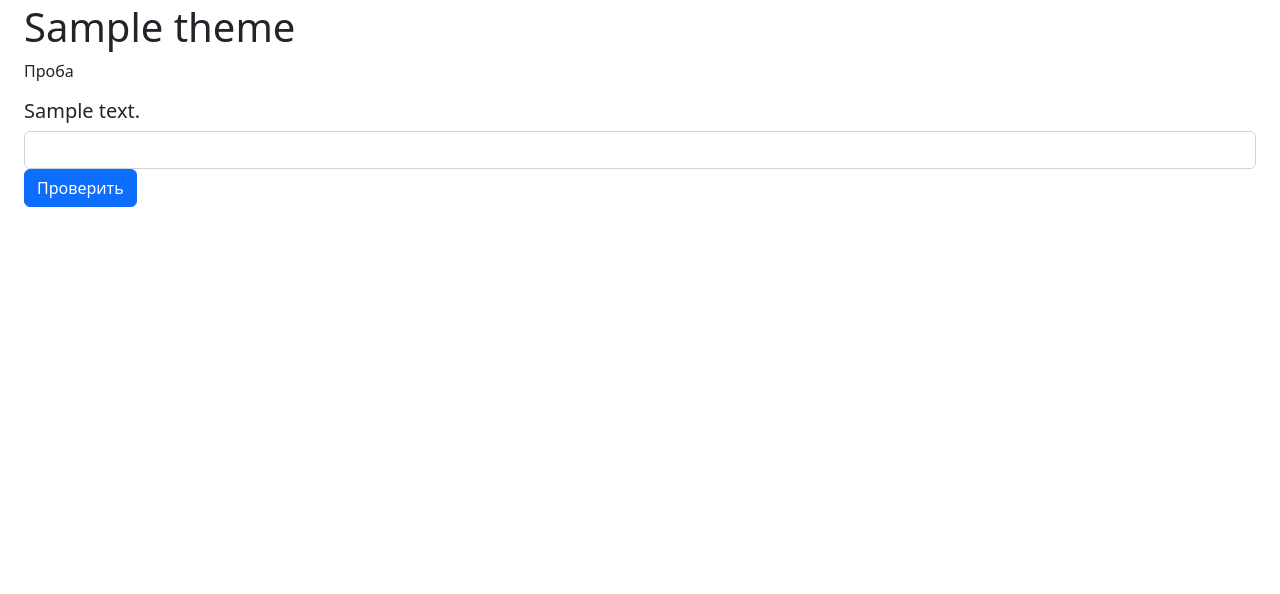
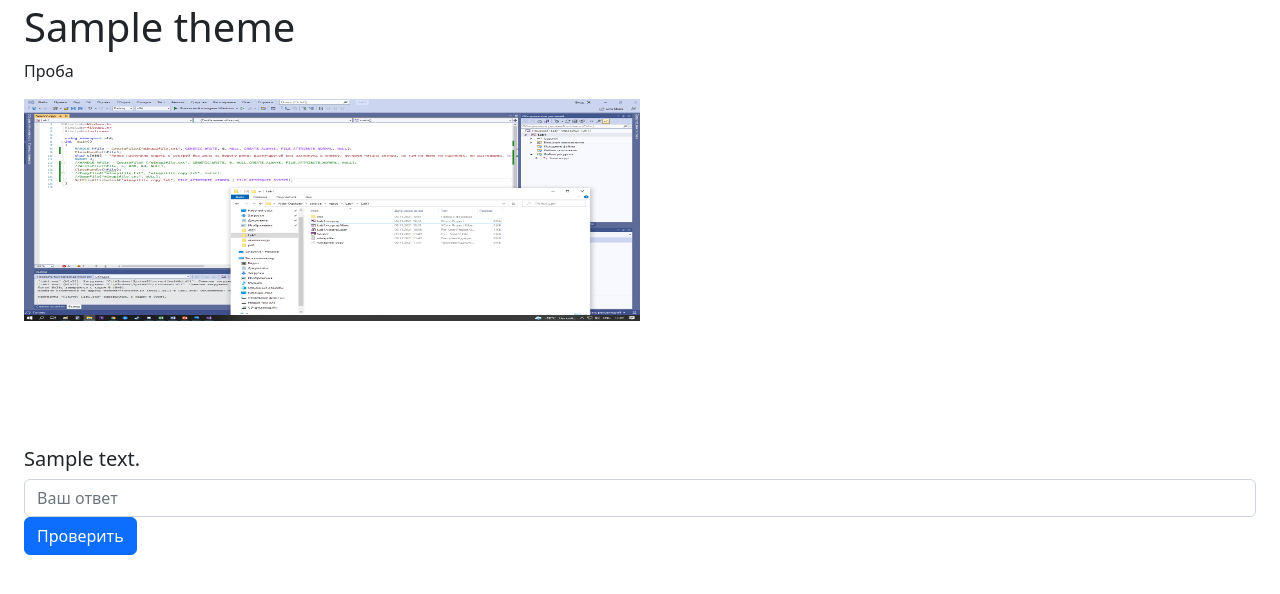
Before and after one commit to aikuona123/school, a Flask app: template ebook/templates/intro.html in a window 1280 px wide. Shown: the part 53-647 px from the top of the page. Run offline with Flask 3, Linux system fonts and the light colour scheme; the template is opened without the code that fills it: values that come from a table or form of the project are taken from there, others are empty; tables that the repository leaves empty hold one stand-in row (values such as "Sample post").

Commit message:
some fixes and added static

```diff
--- a/ebook/templates/intro.html
+++ b/ebook/templates/intro.html
@@ -13,6 +13,7 @@
 		<div class="col">
 			<h1>{{ theme.name }}</h1>
 			<p>Проба</p>
+			<img src="{{ url_for('static', filename='lab1.png') }}" width="50%" height="50%">
 		</div>
 	</div>
 	<form method="POST">
@@ -27,7 +28,9 @@
 			</div>
 			{% endfor %}
 			{% else %}
-			<input type="text" class="form-control" name="" value="">
+			{% for answer in question.answers %}
+			<input type="text" id="answer_{{answer.id}}" class="form-control" name="{{question.id}}" value="" placeholder="Ваш ответ">
+			{% endfor %}
 			{% endif %}
 		{% endfor %}
 		<input type="submit" class="btn btn-primary" value="Проверить">
```
Also changed, not shown: ebook/views.py (+6 -2 lines), ebook/static/lab1.png (added).
